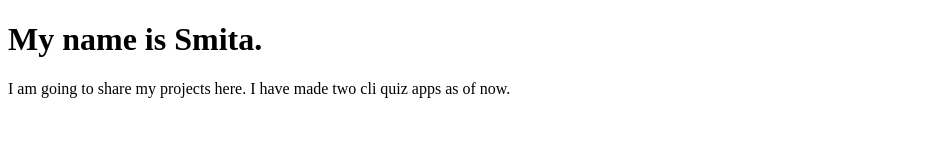
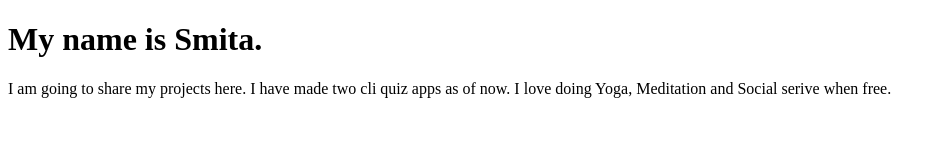
Before and after one commit to smita-webdev/smita-samplesite, a plain HTML site: page index.html in a window 1280 px wide. Shown: the whole page, without its empty margins (0-946 px from the left). Drawn offline with Linux system fonts and the light colour scheme.

Commit message:
Updated hobbies
Added hobbies

```diff
--- a/index.html
+++ b/index.html
@@ -11,5 +11,6 @@
 
     I have made two cli quiz apps as of now.
 
+    I love doing Yoga, Meditation and Social serive when free.
 </body>
 </html>
```
